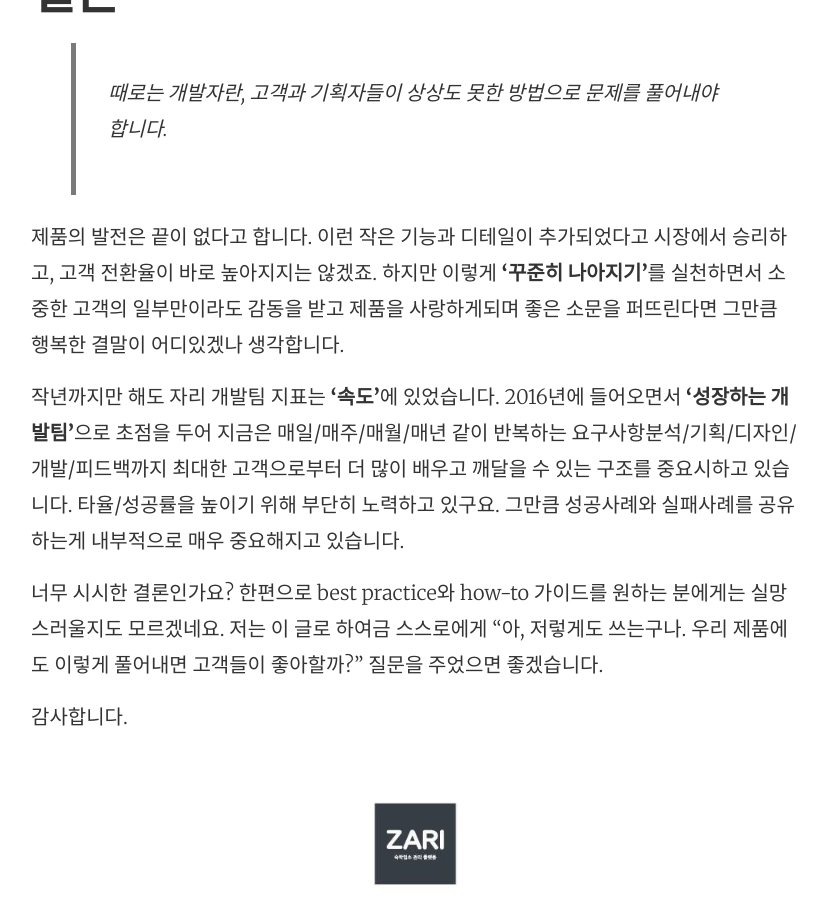
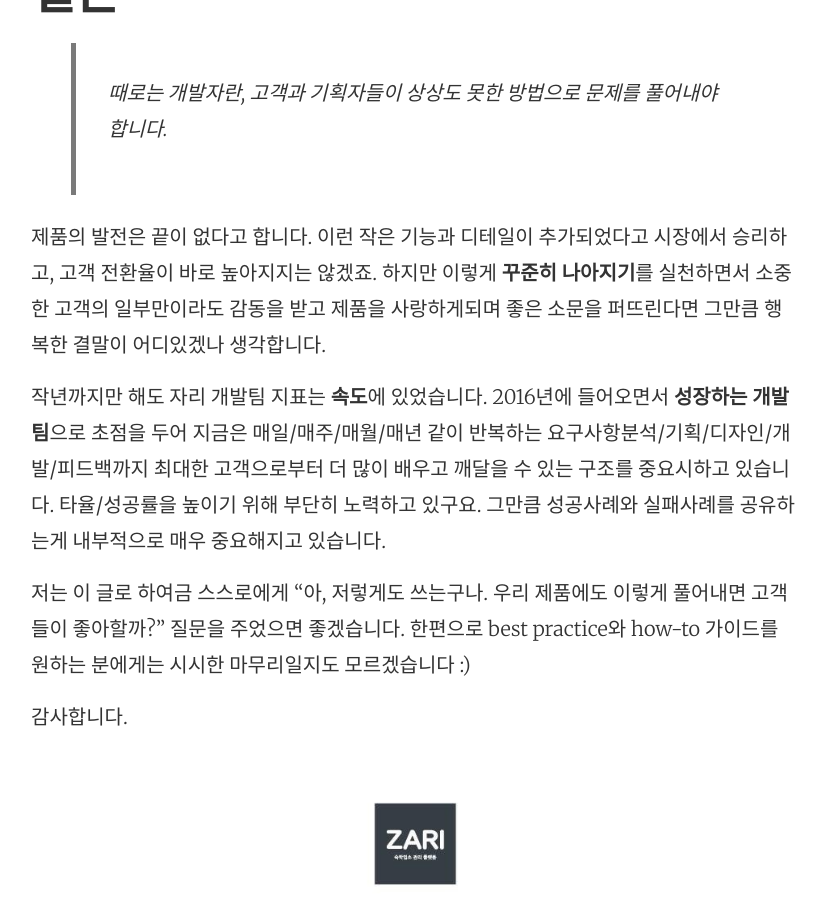
Before and after one commit to mintpresso/mintpresso.github.io, a Jekyll site: the page built from _posts/2016-07-09-changelogs-in-zari.markdown, in a window 1280 px wide and 900 px high, scrolled down 10272 px. Shown: the whole window, without its empty margins (225-1052 px from the left). Built offline with Jekyll 4.4.1, drawn with Linux system fonts in a browser that asks for light colours.

Commit message:
Post update: 변경내역 남기기 (Changelogs in ZARI)

```diff
--- a/_posts/2016-07-09-changelogs-in-zari.markdown
+++ b/_posts/2016-07-09-changelogs-in-zari.markdown
@@ -182,11 +182,11 @@ history reservation status created: %s이(가) %s
 
 > 때로는 개발자란, 고객과 기획자들이 상상도 못한 방법으로 문제를 풀어내야합니다.
 
-제품의 발전은 끝이 없다고 합니다. 이런 작은 기능과 디테일이 추가되었다고 시장에서 승리하고, 고객 전환율이 바로 높아지지는 않겠죠. 하지만 이렇게 **'꾸준히 나아지기'**를 실천하면서 소중한 고객의 일부만이라도 감동을 받고 제품을 사랑하게되며 좋은 소문을 퍼뜨린다면 그만큼 행복한 결말이 어디있겠나 생각합니다.
+제품의 발전은 끝이 없다고 합니다. 이런 작은 기능과 디테일이 추가되었다고 시장에서 승리하고, 고객 전환율이 바로 높아지지는 않겠죠. 하지만 이렇게 **꾸준히 나아지기**를 실천하면서 소중한 고객의 일부만이라도 감동을 받고 제품을 사랑하게되며 좋은 소문을 퍼뜨린다면 그만큼 행복한 결말이 어디있겠나 생각합니다.
 
-작년까지만 해도 자리 개발팀 지표는 **'속도'**에 있었습니다. 2016년에 들어오면서 **'성장하는 개발팀'**으로 초점을 두어 지금은 매일/매주/매월/매년 같이 반복하는 요구사항분석/기획/디자인/개발/피드백까지 최대한 고객으로부터 더 많이 배우고 깨달을 수 있는 구조를 중요시하고 있습니다. 타율/성공률을 높이기 위해 부단히 노력하고 있구요. 그만큼 성공사례와 실패사례를 공유하는게 내부적으로 매우 중요해지고 있습니다.
+작년까지만 해도 자리 개발팀 지표는 **속도**에 있었습니다. 2016년에 들어오면서 **성장하는 개발팀**으로 초점을 두어 지금은 매일/매주/매월/매년 같이 반복하는 요구사항분석/기획/디자인/개발/피드백까지 최대한 고객으로부터 더 많이 배우고 깨달을 수 있는 구조를 중요시하고 있습니다. 타율/성공률을 높이기 위해 부단히 노력하고 있구요. 그만큼 성공사례와 실패사례를 공유하는게 내부적으로 매우 중요해지고 있습니다.
 
-너무 시시한 결론인가요? 한편으로 best practice와 how-to 가이드를 원하는 분에게는 실망스러울지도 모르겠네요. 저는 이 글로 하여금 스스로에게 "아, 저렇게도 쓰는구나. 우리 제품에도 이렇게 풀어내면 고객들이 좋아할까?" 질문을 주었으면 좋겠습니다.
+저는 이 글로 하여금 스스로에게 "아, 저렇게도 쓰는구나. 우리 제품에도 이렇게 풀어내면 고객들이 좋아할까?" 질문을 주었으면 좋겠습니다. 한편으로 best practice와 how-to 가이드를 원하는 분에게는 시시한 마무리일지도 모르겠습니다 :)
 
 감사합니다.
 
```
